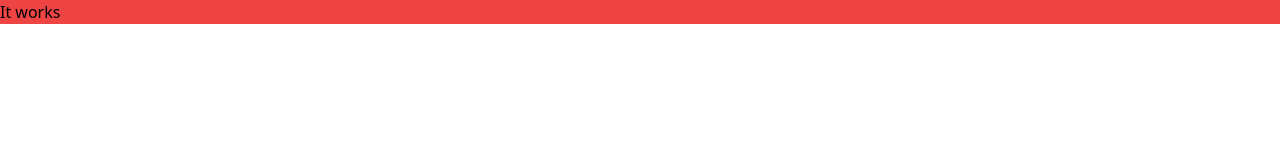
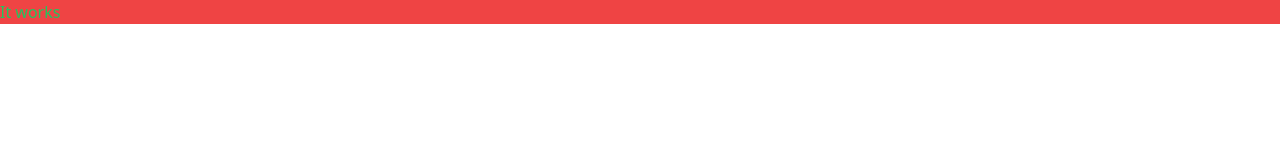
Before and after one commit to joyjsmun/clone-carrot-market, a Next.js app: page / in a window 1280 px wide. Shown: the top 160 px of the page. Built offline with nearby package versions, Linux system fonts and the light colour scheme.

Commit message:
ADD: tailwind css prettier

```diff
--- a/package.json
+++ b/package.json
@@ -21,9 +21,9 @@
     "eslint": "8.16.0",
     "eslint-config-next": "12.1.6",
     "postcss": "^8.4.14",
-    "prettier": "^2.6.2",
+    "prettier": "^2.7.1",
     "prettier-plugin-tailwindcss": "^0.1.11",
-    "tailwindcss": "^3.0.24",
+    "tailwindcss": "^3.1.4",
     "typescript": "4.7.2"
   }
 }
--- a/pages/index.tsx
+++ b/pages/index.tsx
@@ -4,7 +4,7 @@ import type { NextPage } from "next"
 const Home: NextPage = () => {
   return (
    <div className="bg-red-500">
-     <h1 className="text-black">It works</h1>
+     <h1 className="text-green-500">It works</h1>
    </div>
   )
 }
--- a/tailwind.config.js
+++ b/tailwind.config.js
@@ -1,7 +1,7 @@
 module.exports = {
   content: [
     "./pages/**/*.{js,jsx,ts,tsx}",
-    "./components/**/*.{js,jsx,ts,tsx}"
+    "./components/**/*.{js,jsx,ts,tsx}",
   ],
   theme: {
     extend: {},
```
Also changed, not shown: 1 other file (tests, documents, lock files or other folders).
